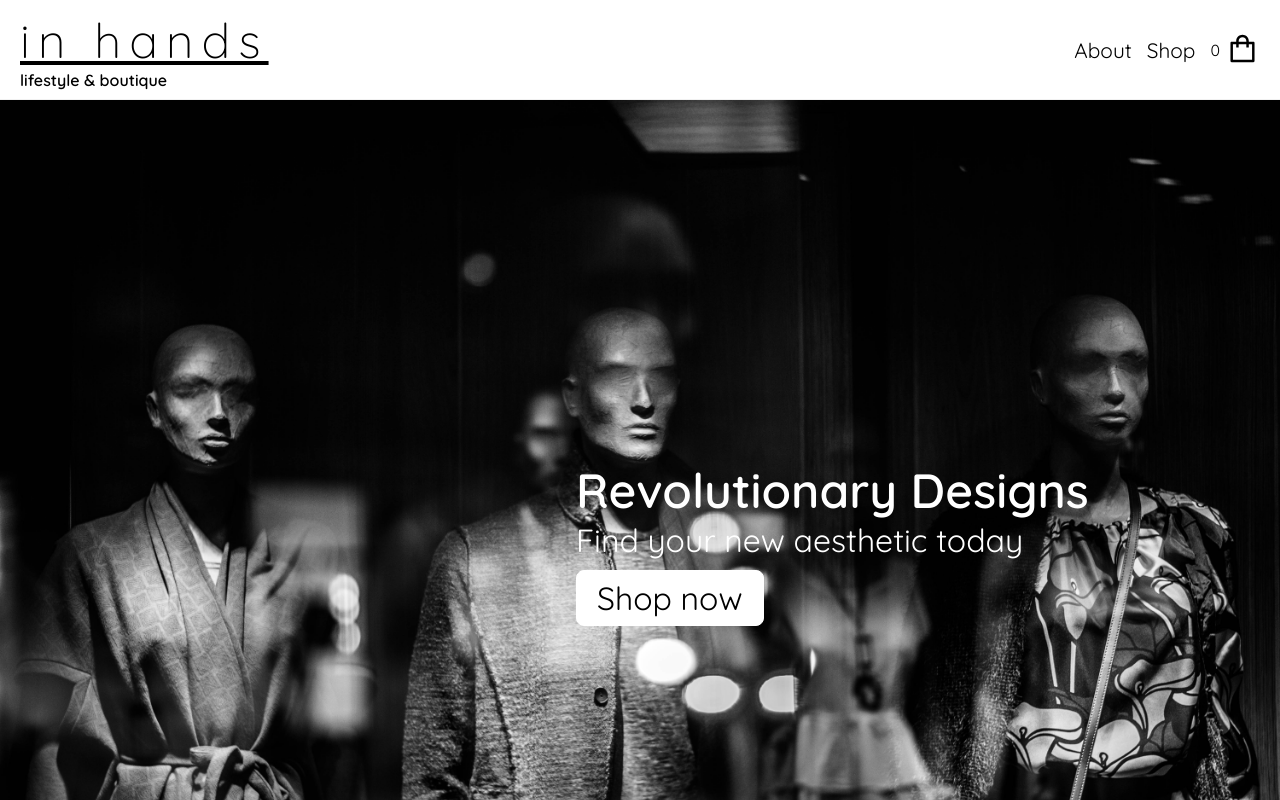
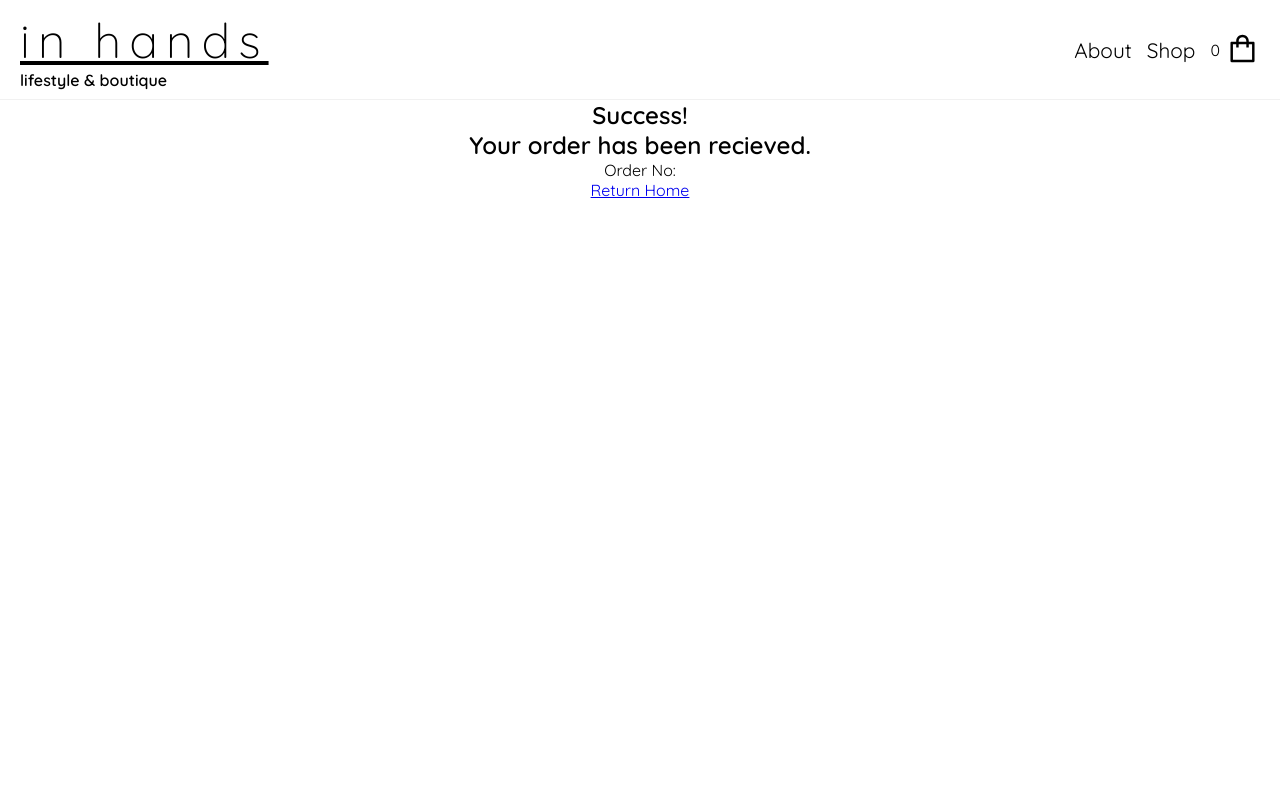
Before and after one commit to Stillwell-C/shoppingCart, a React (Create React App) app: page /orderconfirmation in a window 1280 px wide. Before the commit this address led to /. Shown: the top 800 px of the page. Built offline with nearby package versions, Linux system fonts and the light colour scheme.

Commit message:
Display order number

```diff
--- a/src/components/OrderConfirmation.tsx
+++ b/src/components/OrderConfirmation.tsx
@@ -1,19 +1,15 @@
 import React, { useEffect } from "react";
-import { useNavigate } from "react-router-dom";
+import { Link, useLocation } from "react-router-dom";
 
 const OrderConfirmation = () => {
-  const navigate = useNavigate();
-
-  useEffect(() => {
-    const timer = setTimeout(() => navigate("/"), 2500);
-
-    return () => clearTimeout(timer);
-  }, []);
+  const location = useLocation();
 
   return (
     <div className='redirect-div'>
-      <h1>Success!</h1>
+      <h2>Success!</h2>
       <h2>Your order has been recieved.</h2>
+      <p>Order No: {location?.state?.orderNumber}</p>
+      <Link to='/'>Return Home</Link>
     </div>
   );
 };
```
